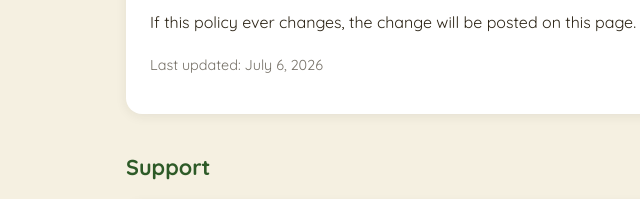
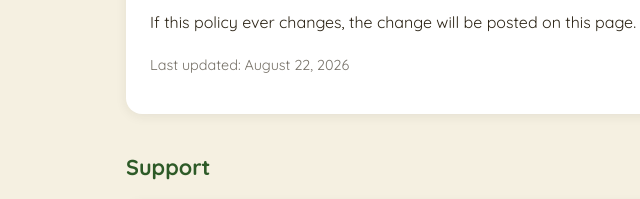
Before and after one commit to qxxx5vyd77-byte/gnome-weather, a plain HTML site: page privacy.html in a window 1280 px wide. Shown: the part 823-1022 px from the top of the page, 178-818 px from the left. Drawn offline with Linux system fonts and the light colour scheme.

Commit message:
Privacy: bump last-updated to Aug 22 2026 for the v2.3 WeatherKit flip

```diff
--- a/privacy.html
+++ b/privacy.html
@@ -75,7 +75,7 @@
       <p>Weather and geocoding requests are handled on-device by Apple's WeatherKit and CoreLocation frameworks and are covered by <a href="https://www.apple.com/legal/privacy/">Apple's privacy policy</a>. The coordinates sent are not linked to your identity.</p>
       <p>If this policy ever changes, the change will be posted on this page.</p>
       <!-- SHIP-DAY TODO: set this to the ACTUAL v2.3 publish date before pushing -->
-      <p class="updated">Last updated: July 6, 2026</p>
+      <p class="updated">Last updated: August 22, 2026</p>
     </div>
 
     <h2 id="support">Support</h2>
```
